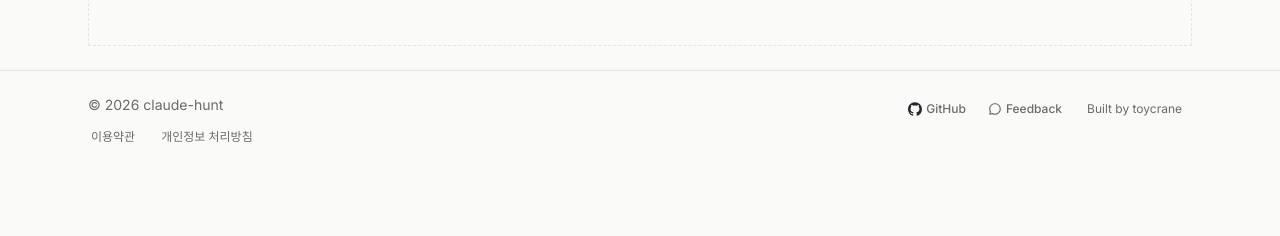
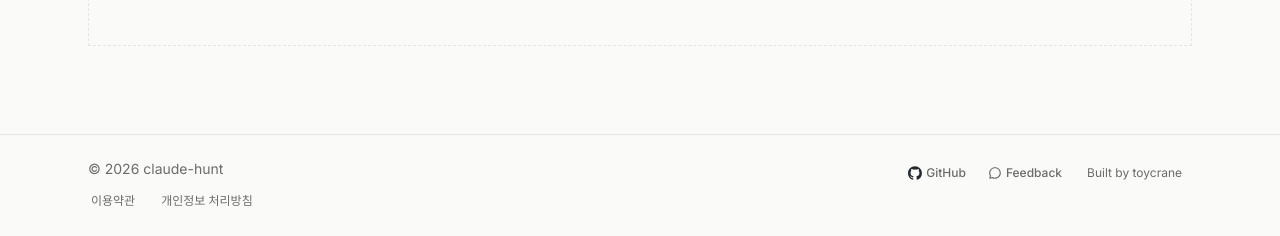
Before and after one commit to toy-crane/claude-hunt, a Next.js app: page / in a window 1280 px wide. Shown: the part 783-1019 px from the top of the page. Before the commit the page ends 958 px from the top, so only its background shows below. Built offline with nearby package versions, Linux system fonts and the light colour scheme; no server answers; the database is empty.

Commit message:
fix(footer): widen spacing above footer (CLA-3)

```diff
--- a/widgets/footer/ui/footer.tsx
+++ b/widgets/footer/ui/footer.tsx
@@ -11,7 +11,7 @@ const COPYRIGHT_YEAR = 2026;
 
 export function Footer() {
   return (
-    <footer>
+    <footer className="mt-16">
       <Separator />
       <div className="mx-auto flex w-full max-w-6xl flex-col items-start justify-between gap-4 px-6 py-6 text-muted-foreground text-sm sm:flex-row sm:items-start">
         <div className="flex flex-col gap-2">
```
